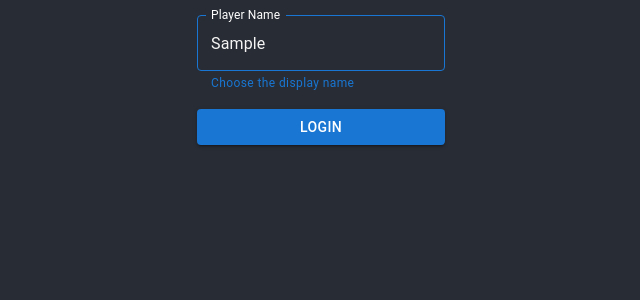
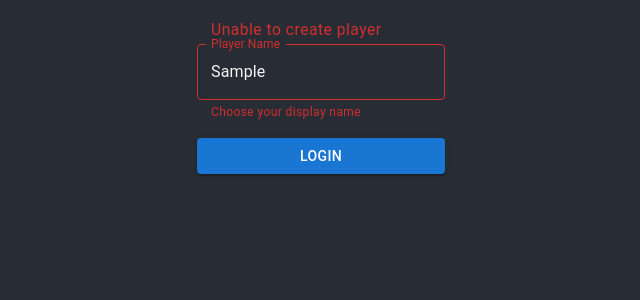
Before and after one commit to TylerSmall19/mining_simulator, a React (Create React App) app in the folder client/: page / in a window 1280 px wide. Both pictures are taken after typing "Sample" into the empty fields and a click on the button "LOGIN". Shown: the top 300 px of the page, without its empty margins (319-959 px from the left). Built offline with nearby package versions, Linux system fonts and the light colour scheme; no server answers; what excalibur would draw is missing.

Commit message:
Add errors to the player selection screen

```diff
--- a/client/src/components/GameWindow.tsx
+++ b/client/src/components/GameWindow.tsx
@@ -1,6 +1,6 @@
 import { ChangeEventHandler, FormEventHandler, ReactElement, useCallback, useState } from 'react';
 import { gameScript } from '../game_logic';
-import { Box, Button, FormControl, TextField } from '@mui/material';
+import { Box, Button, FormControl, FormHelperText, TextField } from '@mui/material';
 import { renderingEngine } from '../game_logic/rendering/renderingEngine';
 import { InventoryDisplay } from './InventoryDisplay';
 import { PlayerMiner } from '../game_logic/rendering/actors/characters/PlayerMiner';
@@ -9,6 +9,7 @@ import { ApiUtility } from '../utils/ApiUtility';
 
 export const GameWindow = (props: { children: ReactElement }) => {
   const [playerFormValues, setPlayerFormValues] = useState({ playerName: '' });
+  const [errors, setErrors] = useState<string[]>([]);
   const inventory = usePlayerMinerInventory();
 
   const handleCreate = useCallback<FormEventHandler<HTMLFormElement>>(async (e) => {
@@ -17,10 +18,14 @@ export const GameWindow = (props: { children: ReactElement }) => {
     if (player) {
       gameScript.init();
       renderingEngine.startGame();
-      if (window.localStorage)
+      if (window.localStorage) {
         window.localStorage.setItem('player', JSON.stringify(player));
+        setErrors([]);
+      }
+    } else {
+      setErrors([...errors, 'Unable to create player']);
     }
-  }, [playerFormValues]);
+  }, [playerFormValues, errors]);
 
   const handleChange = useCallback<ChangeEventHandler<HTMLInputElement>>((e) => {
     e.preventDefault();
@@ -28,12 +33,14 @@ export const GameWindow = (props: { children: ReactElement }) => {
       ...playerFormValues,
       [e.target.name]: e.target.value
     });
+    setErrors([]);
   }, [playerFormValues, setPlayerFormValues]);
 
   return (
     <Box>
       <Box sx={{ marginBottom: '15px', marginTop: '15px' }}>
         <FormControl component='form' onSubmit={handleCreate}>
+        {errors.length > 0 && <FormHelperText sx={{fontSize: '.6em'}} error id='input-errors'>{errors.map((err) => <span key={err}>{err}</span>)}</FormHelperText>}
           <TextField
             sx={{ input: { color: 'whitesmoke'}}}
             id='playerName'
@@ -41,10 +48,12 @@ export const GameWindow = (props: { children: ReactElement }) => {
             aria-describedby='my-helper-text'
             value={playerFormValues.playerName}
             onChange={handleChange}
-            helperText='Choose the display name'
+            helperText='Choose your display name'
             label='Player Name'
             variant='outlined'
             color='secondary'
+            error={errors.length > 0}
+            aria-errormessage='input-errors'
           />
           <Button type='submit' variant='contained'>Login</Button>
         </FormControl>
```
